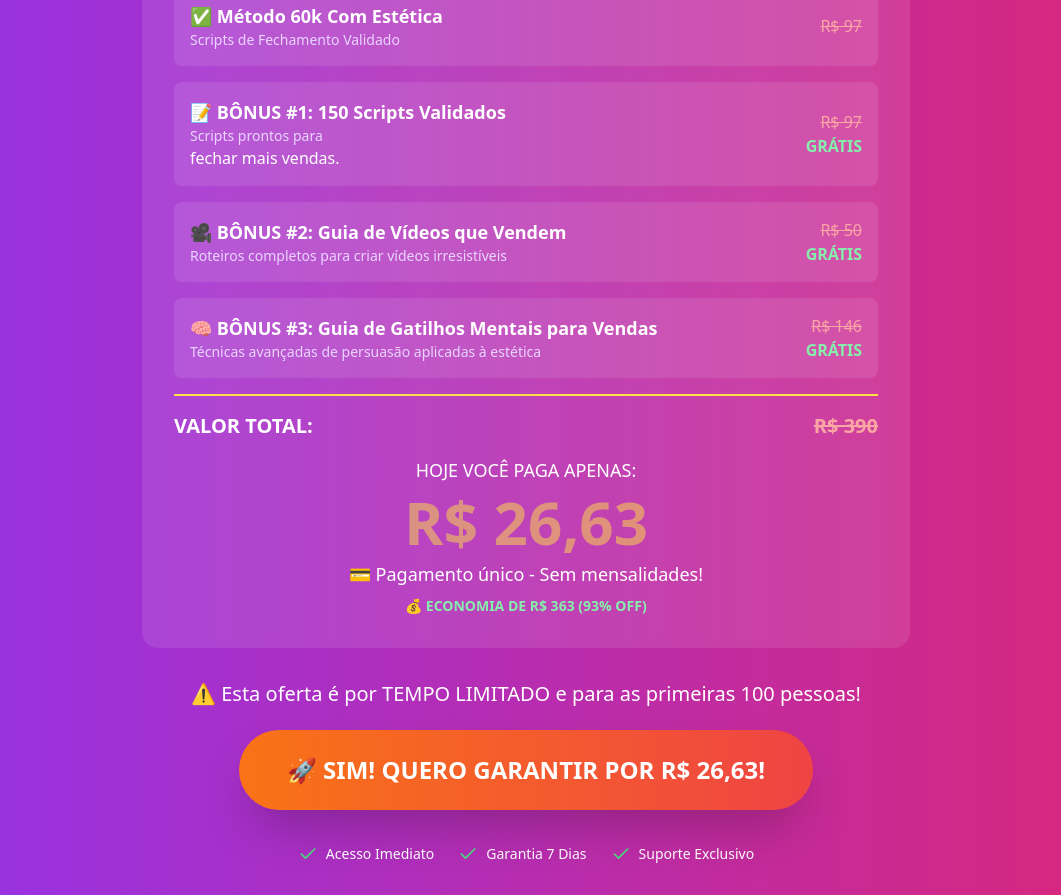
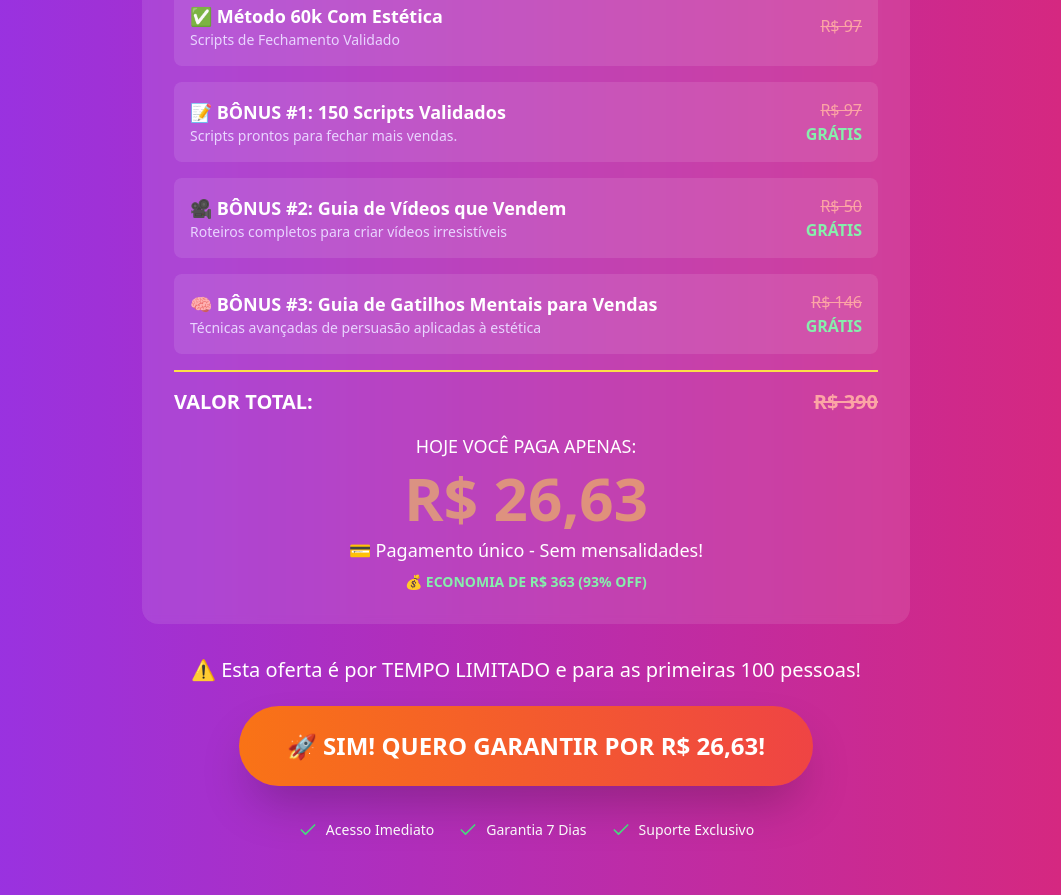
Before and after one commit to Magnus1385/KIT, a React (Vite) app: page / in a window 1280 px wide. Shown: the part 3600-4495 px from the top of the page, without its empty margins (114-1175 px from the left). Built offline with nearby package versions, Linux system fonts and the light colour scheme.

Commit message:
Updated App.tsx

```diff
--- a/src/App.tsx
+++ b/src/App.tsx
@@ -385,7 +385,7 @@ function App() {
               <div className="flex justify-between items-center bg-white/10 rounded-lg p-4">
                 <div>
                   <div className="font-semibold text-lg">📝 BÔNUS #1: 150 Scripts Validados</div>
-                  <div className="text-sm text-purple-200">Scripts prontos para</div> fechar mais vendas.
+                  <div className="text-sm text-purple-200">Scripts prontos para fechar mais vendas. </div>
                 </div>
                 <div className="text-right">
                   <div className="line-through text-red-300">R$ 97</div>
```
